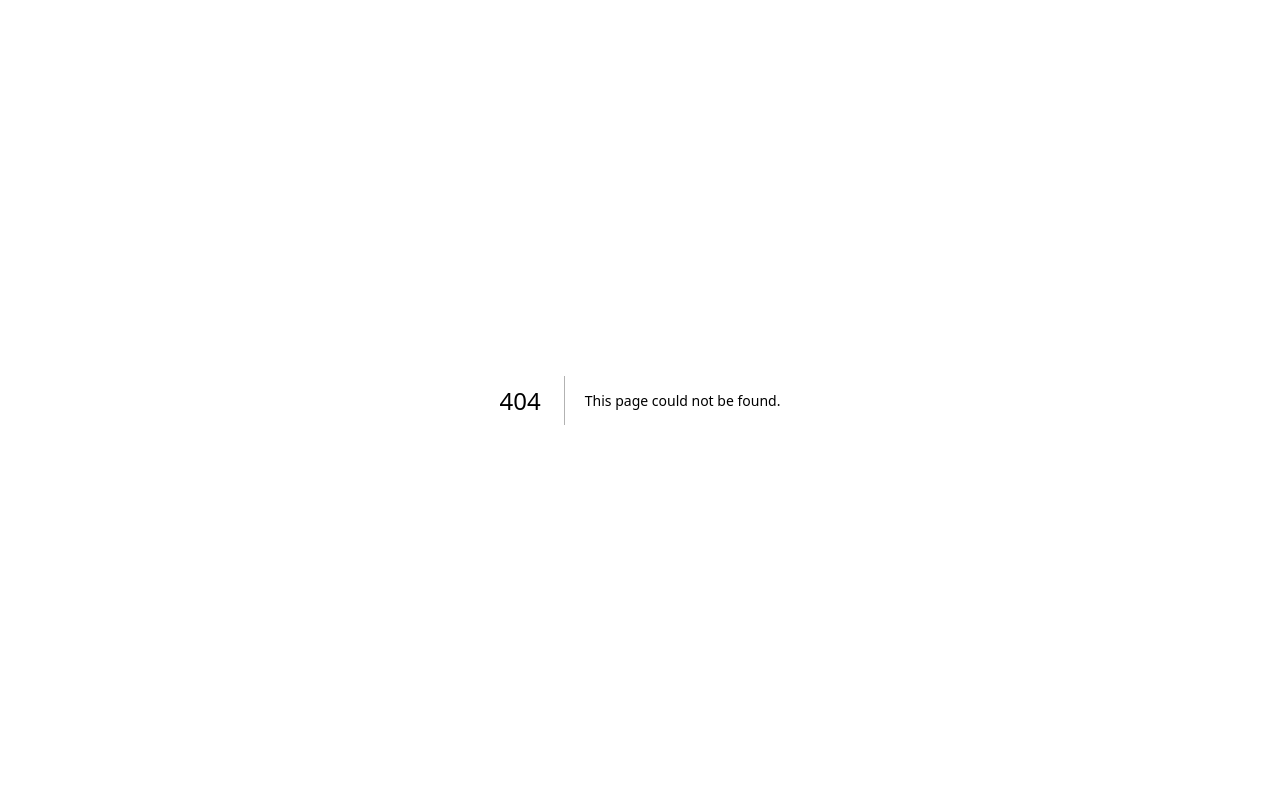
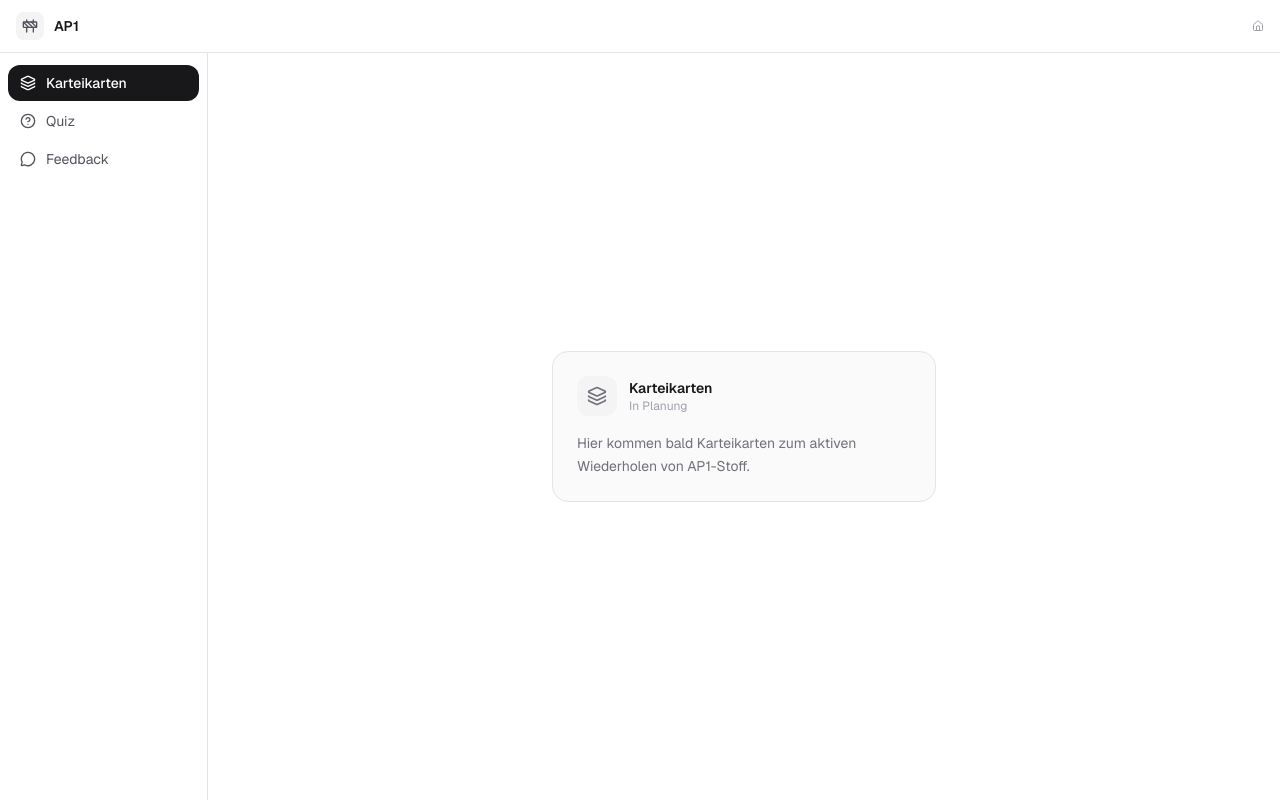
Before and after one commit to qpxv/studying, a Next.js app: page /ap1/karteikarten in a window 1280 px wide. Before the commit this address had no page. Built offline with nearby package versions, Linux system fonts and the light colour scheme.

Commit message:
feat: added sidebar in ap1 page and default ap1 redirects to karteikarten page within ap1

```diff
--- /dev/null
+++ b/app/ap1/_components/ap1-nav.tsx
@@ -0,0 +1,61 @@
+'use client';
+
+import Link from 'next/link';
+import { usePathname } from 'next/navigation';
+import { Layers, HelpCircle, MessageCircle } from 'lucide-react';
+
+const NAV_ITEMS = [
+  { href: '/ap1/karteikarten', label: 'Karteikarten', icon: Layers },
+  { href: '/ap1/quiz',         label: 'Quiz',         icon: HelpCircle },
+  { href: '/ap1/feedback',     label: 'Feedback',     icon: MessageCircle },
+];
+
+export function Ap1Nav({ orientation }: { orientation: 'vertical' | 'horizontal' }) {
+  const pathname = usePathname();
+
+  if (orientation === 'vertical') {
+    return (
+      <div className="flex flex-col gap-0.5">
+        {NAV_ITEMS.map(({ href, label, icon: Icon }) => {
+          const active = pathname.startsWith(href);
+          return (
+            <Link
+              key={href}
+              href={href}
+              className={`flex items-center gap-2.5 px-3 py-2 rounded-xl text-sm transition-colors
+                ${active
+                  ? 'bg-zinc-900 dark:bg-zinc-100 text-white dark:text-zinc-900 font-medium'
+                  : 'text-zinc-600 dark:text-zinc-400 hover:bg-zinc-100 dark:hover:bg-zinc-800 hover:text-zinc-900 dark:hover:text-zinc-100'
+                }`}
+            >
+              <Icon className="w-4 h-4 flex-none" />
+              {label}
+            </Link>
+          );
+        })}
+      </div>
+    );
+  }
+
+  return (
+    <div className="flex w-full">
+      {NAV_ITEMS.map(({ href, label, icon: Icon }) => {
+        const active = pathname.startsWith(href);
+        return (
+          <Link
+            key={href}
+            href={href}
+            className={`flex-1 flex flex-col items-center gap-1 py-2.5 transition-colors
+              ${active
+                ? 'text-zinc-900 dark:text-zinc-100'
+                : 'text-zinc-400 dark:text-zinc-500'
+              }`}
+          >
+            <Icon className={`w-5 h-5 ${active ? 'stroke-2' : 'stroke-[1.5]'}`} />
+            <span className="text-[11px]">{label}</span>
+          </Link>
+        );
+      })}
+    </div>
+  );
+}
--- /dev/null
+++ b/app/ap1/feedback/page.tsx
@@ -0,0 +1,22 @@
+import { MessageCircle } from 'lucide-react';
+
+export default function FeedbackPage() {
+  return (
+    <div className="flex flex-col items-center justify-center min-h-full px-4 py-10">
+      <div className="w-full max-w-sm rounded-2xl border border-zinc-200 dark:border-zinc-800 bg-zinc-50 dark:bg-zinc-900 p-6 flex flex-col gap-4">
+        <div className="flex items-center gap-3">
+          <div className="w-10 h-10 rounded-xl bg-zinc-100 dark:bg-zinc-800 flex items-center justify-center">
+            <MessageCircle className="w-5 h-5 text-zinc-500 dark:text-zinc-400" />
+          </div>
+          <div>
+            <p className="font-semibold text-sm text-zinc-900 dark:text-zinc-100">Feedback</p>
+            <p className="text-xs text-zinc-400 dark:text-zinc-500">In Planung</p>
+          </div>
+        </div>
+        <p className="text-sm text-zinc-500 dark:text-zinc-400 leading-relaxed">
+          Detailliertes KI-Feedback zu deinen Antworten — kommt bald.
+        </p>
+      </div>
+    </div>
+  );
+}
--- /dev/null
+++ b/app/ap1/karteikarten/page.tsx
@@ -0,0 +1,22 @@
+import { Layers } from 'lucide-react';
+
+export default function KarteikartenPage() {
+  return (
+    <div className="flex flex-col items-center justify-center min-h-full px-4 py-10">
+      <div className="w-full max-w-sm rounded-2xl border border-zinc-200 dark:border-zinc-800 bg-zinc-50 dark:bg-zinc-900 p-6 flex flex-col gap-4">
+        <div className="flex items-center gap-3">
+          <div className="w-10 h-10 rounded-xl bg-zinc-100 dark:bg-zinc-800 flex items-center justify-center">
+            <Layers className="w-5 h-5 text-zinc-500 dark:text-zinc-400" />
+          </div>
+          <div>
+            <p className="font-semibold text-sm text-zinc-900 dark:text-zinc-100">Karteikarten</p>
+            <p className="text-xs text-zinc-400 dark:text-zinc-500">In Planung</p>
+          </div>
+        </div>
+        <p className="text-sm text-zinc-500 dark:text-zinc-400 leading-relaxed">
+          Hier kommen bald Karteikarten zum aktiven Wiederholen von AP1-Stoff.
+        </p>
+      </div>
+    </div>
+  );
+}
--- /dev/null
+++ b/app/ap1/layout.tsx
@@ -0,0 +1,50 @@
+import Link from 'next/link';
+import { Construction, Home } from 'lucide-react';
+import { Ap1Nav } from './_components/ap1-nav';
+
+export default function Ap1Layout({ children }: { children: React.ReactNode }) {
+  return (
+    <div className="flex flex-col h-full">
+
+      {/* Header */}
+      <header className="flex-none flex items-center justify-between px-4 py-3 border-b border-zinc-200 dark:border-zinc-800 bg-white/80 dark:bg-zinc-950/80 backdrop-blur-sm">
+        <div className="flex items-center gap-2.5">
+          <div className="w-7 h-7 rounded-lg bg-zinc-100 dark:bg-zinc-800 flex items-center justify-center">
+            <Construction className="w-4 h-4 text-zinc-600 dark:text-zinc-400" />
+          </div>
+          <span className="font-semibold text-sm text-zinc-900 dark:text-zinc-100">AP1</span>
+        </div>
+        <Link
+          href="/"
+          className="flex items-center gap-1 text-xs text-zinc-400 dark:text-zinc-500 hover:text-zinc-700 dark:hover:text-zinc-300 transition-colors"
+        >
+          <Home className="w-3 h-3" />
+        </Link>
+      </header>
+
+      {/* Body */}
+      <div className="flex flex-1 overflow-hidden">
+
+        {/* Desktop sidebar */}
+        <aside className="hidden md:flex flex-col flex-none w-52 border-r border-zinc-200 dark:border-zinc-800 bg-white dark:bg-zinc-950 px-2 py-3">
+          <Ap1Nav orientation="vertical" />
+        </aside>
+
+        {/* Page content */}
+        <main className="flex-1 overflow-y-auto overscroll-y-contain">
+          {children}
+        </main>
+
+      </div>
+
+      {/* Mobile bottom nav */}
+      <nav
+        className="md:hidden flex-none flex border-t border-zinc-200 dark:border-zinc-800 bg-white dark:bg-zinc-950"
+        style={{ paddingBottom: 'env(safe-area-inset-bottom)' }}
+      >
+        <Ap1Nav orientation="horizontal" />
+      </nav>
+
+    </div>
+  );
+}
--- a/app/ap1/page.tsx
+++ b/app/ap1/page.tsx
@@ -1,40 +1,5 @@
-"use client";
-
-import { Construction, Sparkles, Ticket, TicketCheckIcon } from "lucide-react";
-import { ArrowLeft } from "lucide-react";
-import Link from "next/link";
+import { redirect } from 'next/navigation';
 
 export default function Ap1Page() {
-  return (
-    <div className="flex flex-col items-center justify-center h-full px-4 gap-4">
-      <Link
-        href="/"
-        className="flex items-center gap-1.5 text-xs text-zinc-400 dark:text-zinc-500 hover:text-zinc-700 dark:hover:text-zinc-300 transition-colors"
-      >
-        <ArrowLeft className="w-3 h-3" /> Zurück zum Hub
-      </Link>
-      <div className="w-full max-w-sm rounded-2xl border border-zinc-200 dark:border-zinc-800 bg-zinc-50 dark:bg-zinc-900 p-6 flex flex-col gap-4">
-        <div className="flex items-center gap-3">
-          <div className="w-10 h-10 rounded-xl bg-zinc-100 dark:bg-zinc-800 flex items-center justify-center">
-            <Construction className="w-5 h-5 text-zinc-500 dark:text-zinc-400" />
-          </div>
-          <div>
-            <p className="font-semibold text-sm text-zinc-900 dark:text-zinc-100">
-              AP1
-            </p>
-            <p className="text-xs text-zinc-400 dark:text-zinc-500">
-              In Planung
-            </p>
-          </div>
-        </div>
-
-        <p className="text-sm text-zinc-500 dark:text-zinc-400 leading-relaxed">
-          {"Keine Ahnung was wir hier hin machen sollen."}
-          <br />
-          <br />
-          {"Da müssen wir mal brainstormen und Ideen sammeln :)"}
-        </p>
-      </div>
-    </div>
-  );
+  redirect('/ap1/karteikarten');
 }
--- /dev/null
+++ b/app/ap1/quiz/page.tsx
@@ -0,0 +1,22 @@
+import { HelpCircle } from 'lucide-react';
+
+export default function QuizPage() {
+  return (
+    <div className="flex flex-col items-center justify-center min-h-full px-4 py-10">
+      <div className="w-full max-w-sm rounded-2xl border border-zinc-200 dark:border-zinc-800 bg-zinc-50 dark:bg-zinc-900 p-6 flex flex-col gap-4">
+        <div className="flex items-center gap-3">
+          <div className="w-10 h-10 rounded-xl bg-zinc-100 dark:bg-zinc-800 flex items-center justify-center">
+            <HelpCircle className="w-5 h-5 text-zinc-500 dark:text-zinc-400" />
+          </div>
+          <div>
+            <p className="font-semibold text-sm text-zinc-900 dark:text-zinc-100">Quiz</p>
+            <p className="text-xs text-zinc-400 dark:text-zinc-500">In Planung</p>
+          </div>
+        </div>
+        <p className="text-sm text-zinc-500 dark:text-zinc-400 leading-relaxed">
+          KI-gestütztes Quiz für AP1 — kommt bald.
+        </p>
+      </div>
+    </div>
+  );
+}
--- a/next.config.ts
+++ b/next.config.ts
@@ -2,7 +2,7 @@ import type { NextConfig } from "next";
 
 const nextConfig: NextConfig = {
 
-  allowedDevOrigins: ['192.168.0.5'],
+  allowedDevOrigins: ['172.20.10.2'],
 
 };
 
```
